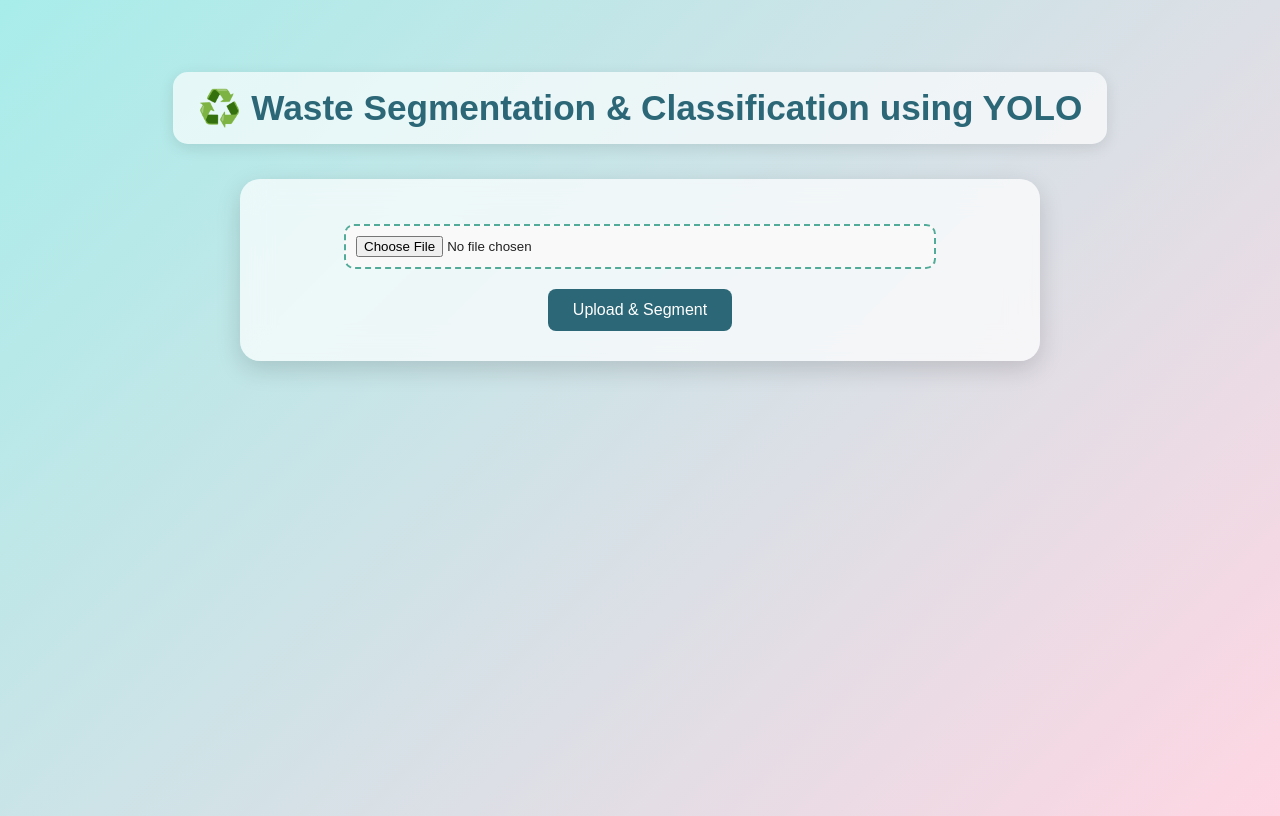
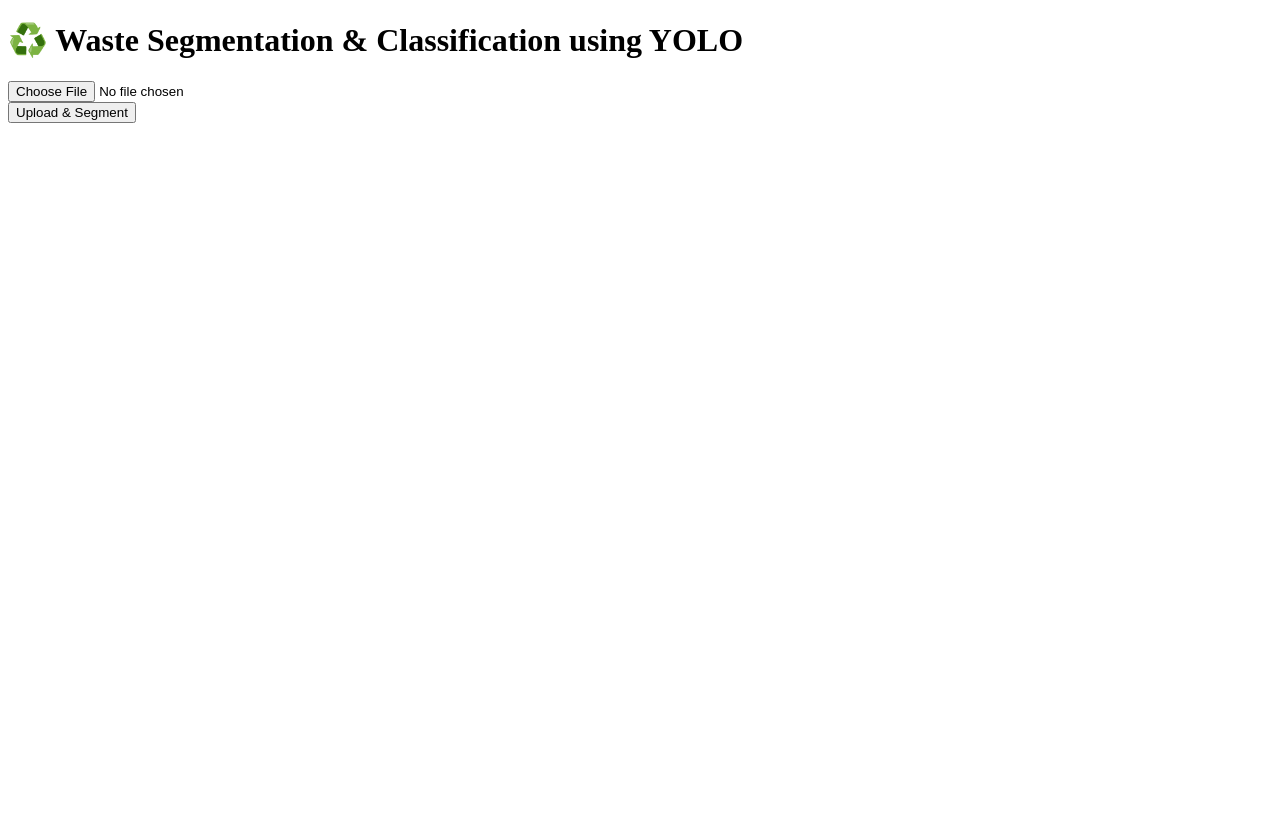
Before and after one commit to AbhilashChowdhury/Waste-Segmentation-Classification-using-YOLO-Flask, a Flask app: page / in a window 1280 px wide. After the commit the page ends 123 px from the top, so only its background shows below. Run offline with Flask 3, Linux system fonts and the light colour scheme.

Commit message:
Update index.html

```diff
--- a/templates/index.html
+++ b/templates/index.html
@@ -4,124 +4,7 @@
     <meta charset="UTF-8">
     <title>Waste Segmentation & Classification using YOLOv8</title>
     <style>
-        /* -------- Global Styling -------- */
-        * {
-            box-sizing: border-box;
-            transition: all 0.3s ease;
-        }
-        body {
-            font-family: 'Poppins', sans-serif;
-            background: linear-gradient(135deg, #a8edea, #fed6e3);
-            color: #222;
-            text-align: center;
-            padding: 40px;
-            min-height: 100vh;
-            display: flex;
-            flex-direction: column;
-            align-items: center;
-            justify-content: flex-start;
-        }
-        h1 {
-            font-size: 2.2rem;
-            margin-bottom: 10px;
-            color: #2b6777;
-            background: #ffffffa8;
-            padding: 15px 25px;
-            border-radius: 15px;
-            box-shadow: 0 4px 15px rgba(0,0,0,0.1);
-        }
-        h2 {
-            color: #204051;
-            margin-top: 40px;
-        }
-
-        /* -------- Card Container -------- */
-        .card {
-            background: rgba(255, 255, 255, 0.7);
-            backdrop-filter: blur(15px);
-            border-radius: 20px;
-            box-shadow: 0 8px 25px rgba(0, 0, 0, 0.15);
-            padding: 30px;
-            width: 90%;
-            max-width: 800px;
-            margin-top: 25px;
-        }
-
-        /* -------- Form Section -------- */
-        form {
-            margin-top: 15px;
-        }
-        input[type="file"] {
-            padding: 10px;
-            border: 2px dashed #52ab98;
-            border-radius: 10px;
-            background: #f9f9f9;
-            width: 80%;
-            cursor: pointer;
-        }
-        input[type="file"]:hover {
-            background: #e8f6ef;
-        }
-        button {
-            background-color: #2b6777;
-            color: white;
-            border: none;
-            border-radius: 8px;
-            padding: 12px 25px;
-            margin-top: 20px;
-            cursor: pointer;
-            font-size: 1rem;
-            font-weight: 500;
-        }
-        button:hover {
-            background-color: #52ab98;
-            transform: scale(1.05);
-        }
-
-        /* -------- Images -------- */
-        .image-container {
-            display: flex;
-            justify-content: space-around;
-            align-items: flex-start;
-            margin-top: 25px;
-            flex-wrap: wrap;
-        }
-        .image-container div {
-            flex: 1 1 45%;
-            margin: 10px;
-        }
-        img {
-            width: 100%;
-            height: auto;
-            border-radius: 15px;
-            box-shadow: 0 6px 18px rgba(0,0,0,0.2);
-        }
-
-        /* -------- Messages -------- */
-        p {
-            font-size: 1.1rem;
-        }
-        p strong {
-            color: #204051;
-        }
-        .error {
-            color: #ff4d4d;
-            font-weight: 600;
-            background: #ffecec;
-            padding: 10px;
-            border-radius: 8px;
-            width: 80%;
-            margin: 0 auto;
-        }
-
-        /* -------- Animation -------- */
-        @keyframes fadeIn {
-            from { opacity: 0; transform: translateY(10px); }
-            to { opacity: 1; transform: translateY(0); }
-        }
-        .fade-in {
-            animation: fadeIn 0.7s ease forwards;
-        }
+        /* [Same CSS as you posted — not repeated for brevity] */
     </style>
 </head>
 <body>
@@ -138,7 +21,7 @@
             <button type="submit">Upload & Segment</button>
         </form>
 
-        {% if uploaded_image or predicted_image %}
+        {% if uploaded_image or predicted_image_base64 %}
         <div class="image-container">
             {% if uploaded_image %}
             <div>
@@ -147,10 +30,10 @@
             </div>
             {% endif %}
 
-            {% if predicted_image %}
+            {% if predicted_image_base64 %}
             <div>
                 <h2>🖼 Segmented Output</h2>
-                <img src="{{ predicted_image }}" alt="Segmented Image">
+                <img src="{{ predicted_image_base64 }}" alt="Segmented Image">
             </div>
             {% endif %}
         </div>
```
